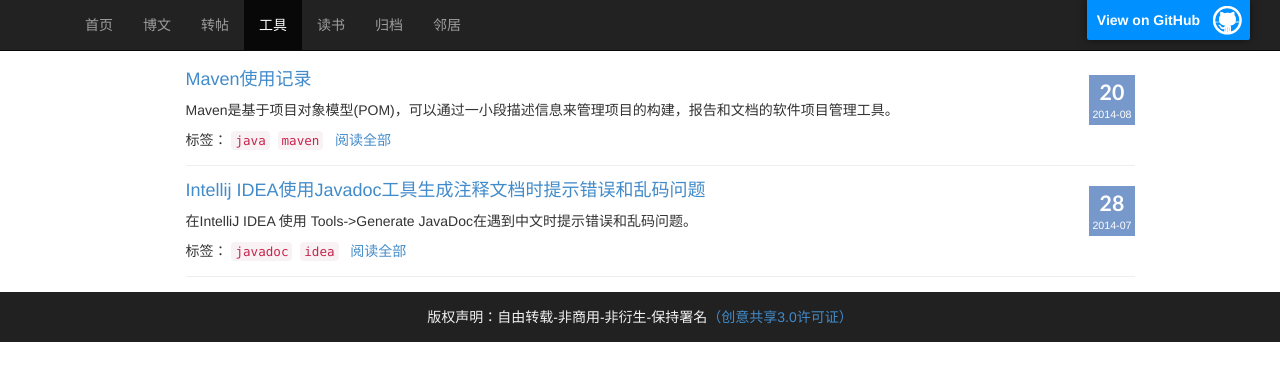
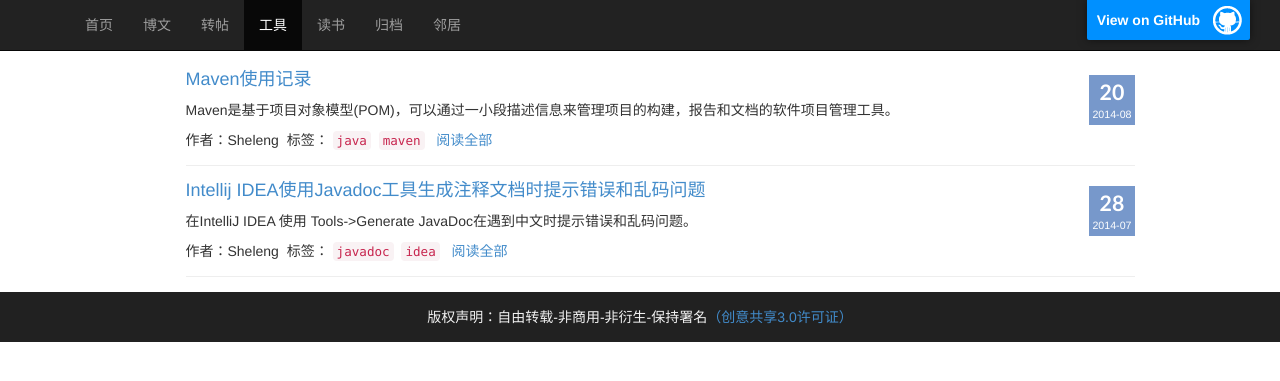
Before and after one commit to sheleng/sheleng.github.io, a Jekyll site: the page built from pages/tools.html, in a window 1280 px wide. Shown: the top 381 px of the page. Built offline with Jekyll 4.4.1, drawn with Linux system fonts in a browser that asks for light colours.

Commit message:
修改工具布局

```diff
--- a/pages/tools.html
+++ b/pages/tools.html
@@ -12,6 +12,7 @@
       	  <div>
           	<p>{{ post.description }}</p>
           	<p>
+          	  作者：{{ post.autor }}&nbsp;
           	  标签：
 	  	      {% for tag in post.tags %}
   	    	    {% if forloop.first %}
```
